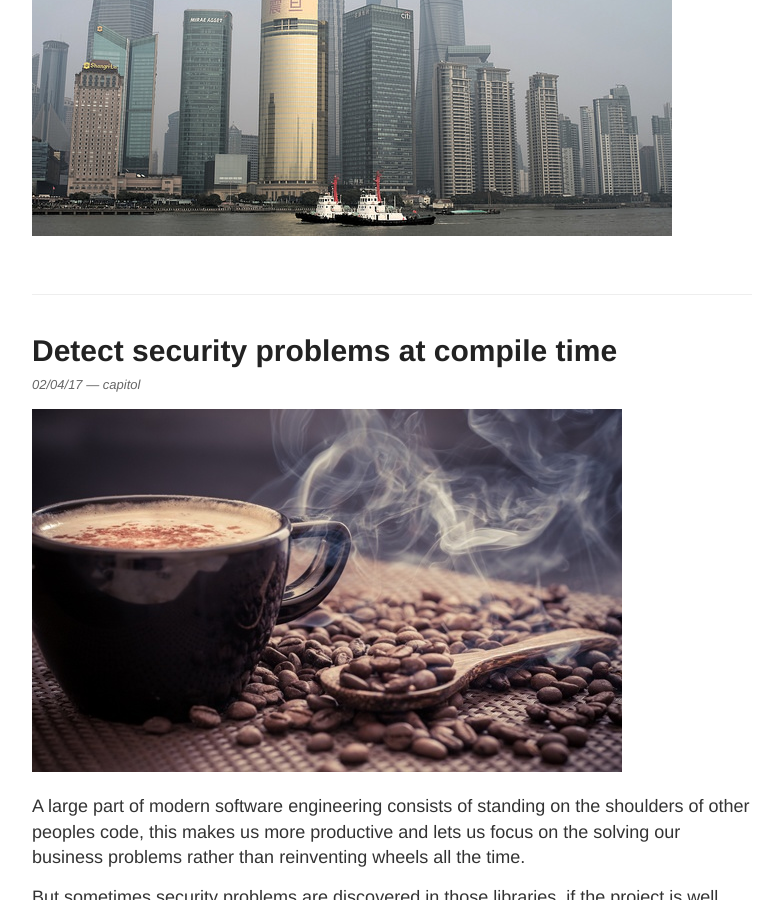
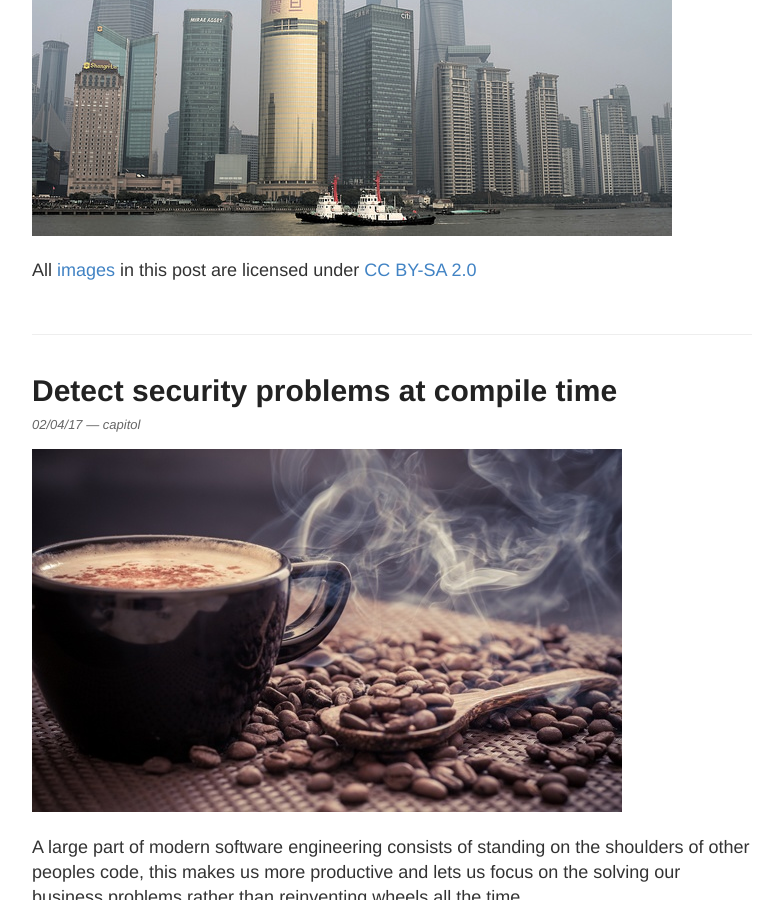
Before and after one commit to labanskoller/hackeriet_blog, a Jekyll site: the page built from index.html, in a window 1280 px wide and 900 px high, scrolled down 10951 px. Shown: the whole window, without its empty margins (248-1031 px from the left). Built offline with Jekyll 4.4.1, drawn with Linux system fonts in a browser that asks for light colours.

Commit message:
added CC and link to flickr

```diff
--- a/_posts/2017-04-04-shanghai-hackerspace.md
+++ b/_posts/2017-04-04-shanghai-hackerspace.md
@@ -100,3 +100,5 @@ A weird biological codependence project featuring fishes and plants
 See you next time Shanghai!
 
 ![pudong2](/images/xinchejan/puddu.jpg)
+
+All [images](https://www.flickr.com/photos/enricorazzetti/albums/72157679515290822) in this post are licensed under [CC BY-SA 2.0](https://creativecommons.org/licenses/by-sa/2.0/)
```
